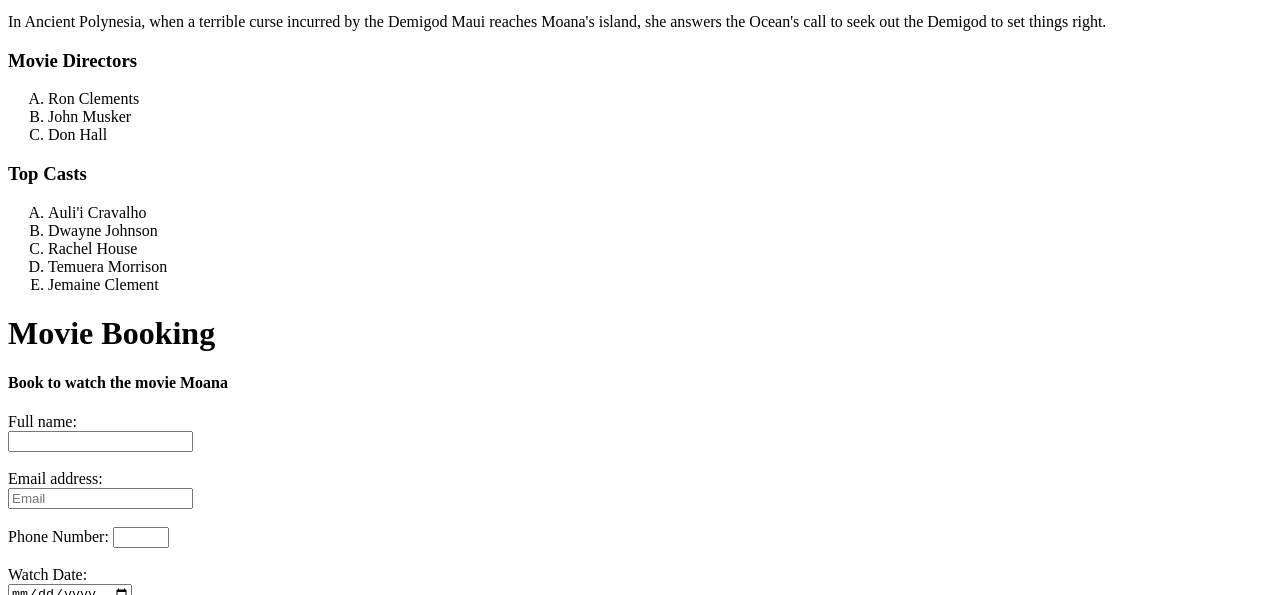
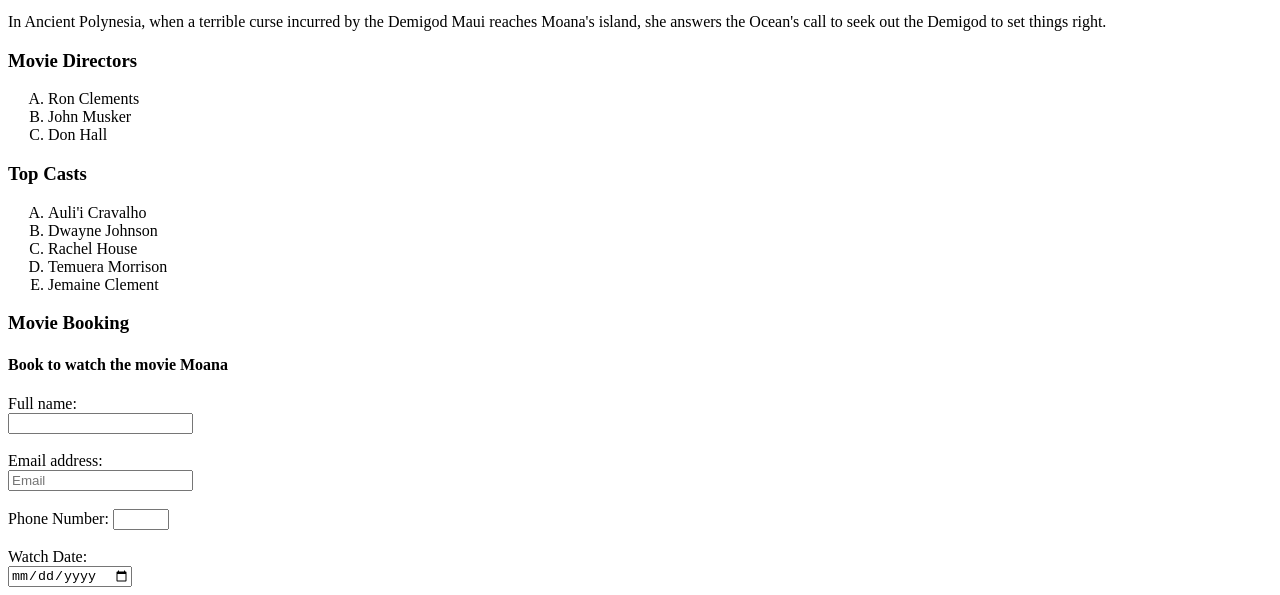
Before and after one commit to AnnDennis/Movie-Page, a plain HTML site: page index.html in a window 1280 px wide. Shown: the part 505-1100 px from the top of the page. Drawn offline with Linux system fonts and the light colour scheme.

Commit message:
1 file modified

```diff
--- a/index.html
+++ b/index.html
@@ -28,7 +28,7 @@
 <li>Jemaine Clement</li>
 </ol>
 
-<h1> Movie Booking</h1>
+<h3> Movie Booking</h3>
       <p><h4> Book to watch the movie Moana </h4></p>
 
       <Form action="home.html" method ="">
```
